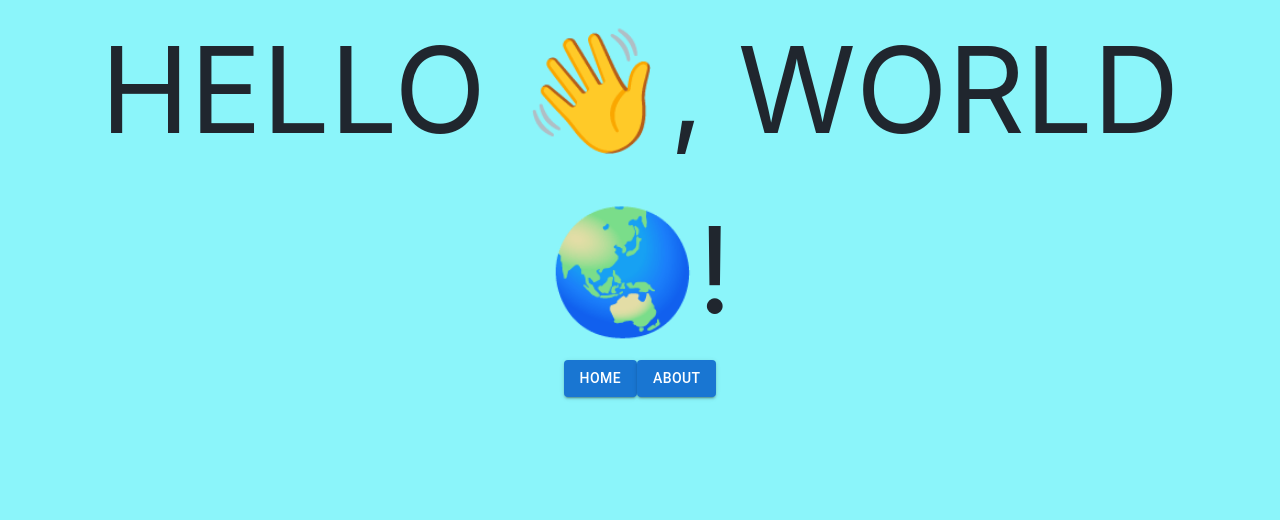
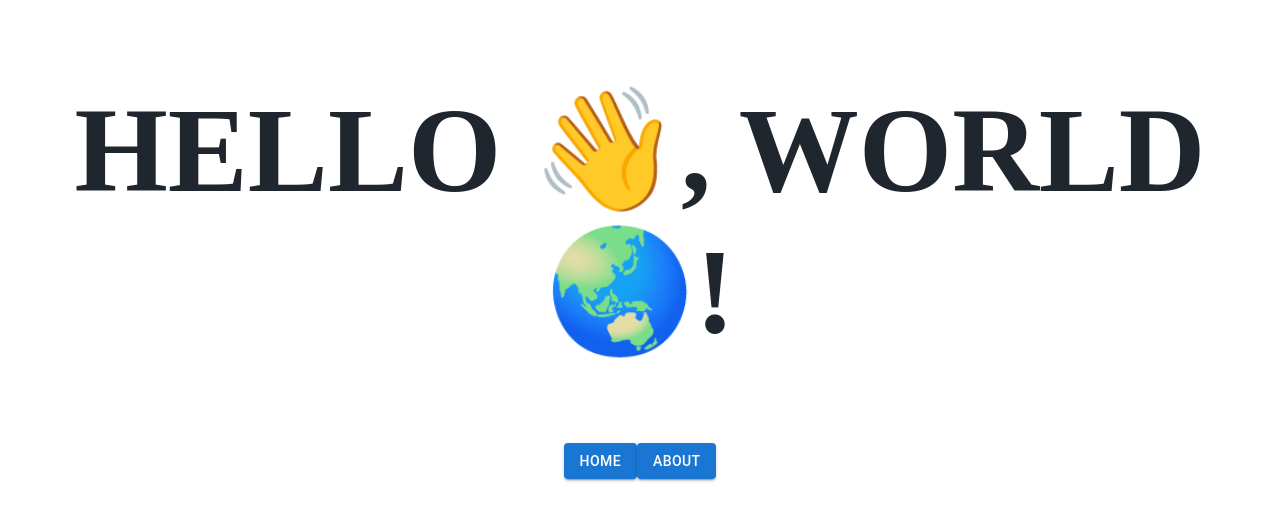
Before and after one commit to tech-university-india/k8s-designer-frontend, a React (Create React App) app: page / in a window 1280 px wide. Shown: the top 520 px of the page. Built offline with nearby package versions, Linux system fonts and the light colour scheme.

Commit message:
feat: styling for header component

```diff
--- a/src/index.css
+++ b/src/index.css
@@ -1,18 +1,11 @@
-@tailwind base;
-@tailwind components;
-@tailwind utilities;
-
-body {
+body{
   margin: 0;
-  font-family: -apple-system, BlinkMacSystemFont, 'Segoe UI', 'Roboto', 'Oxygen',
-    'Ubuntu', 'Cantarell', 'Fira Sans', 'Droid Sans', 'Helvetica Neue',
-    sans-serif;
-  -webkit-font-smoothing: antialiased;
-  -moz-osx-font-smoothing: grayscale;
-  background-color: #8BF5FA;
+  padding: 0;
 }
 
-code {
-  font-family: source-code-pro, Menlo, Monaco, Consolas, 'Courier New',
-    monospace;
+.header{
+  background-color: white;
+  color:  rgb(4, 4, 16);
+  height: 60px;
+  border: 2px solid rgb(175, 172, 172) ;
 }
```
